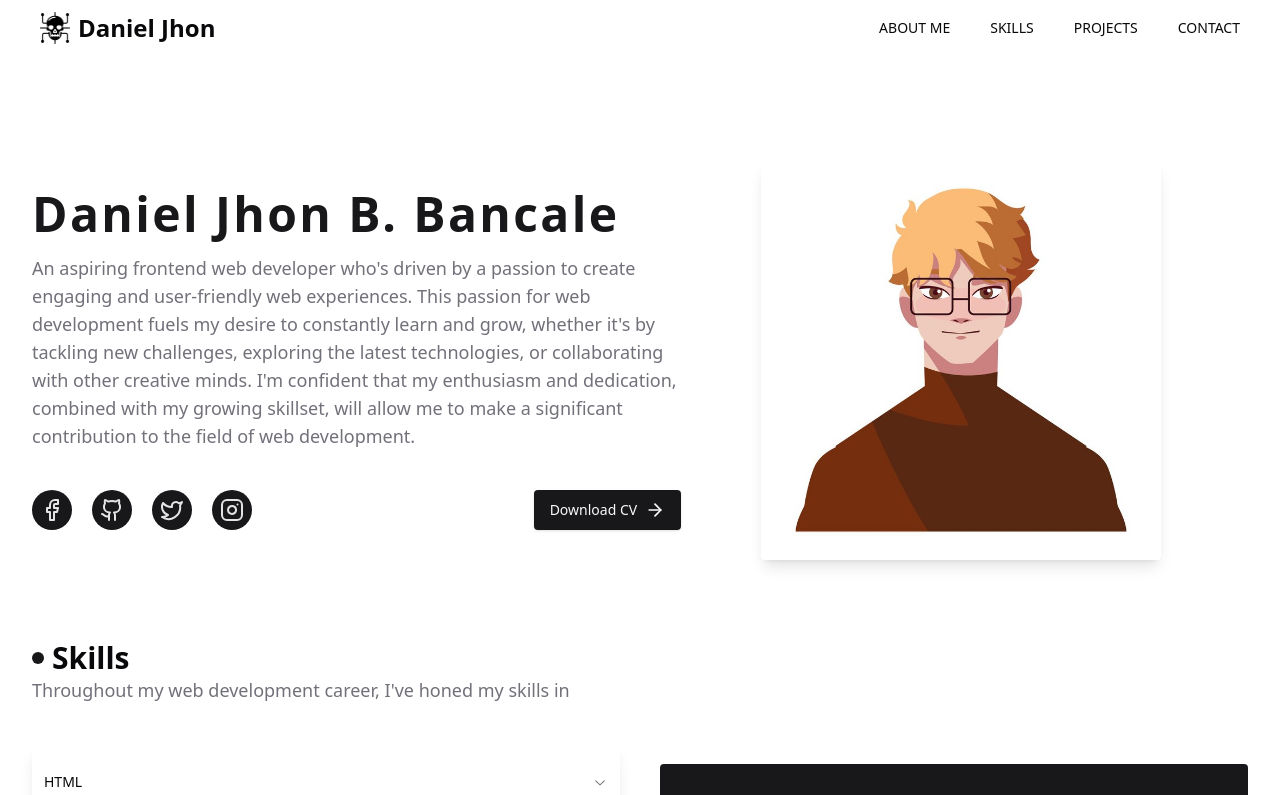
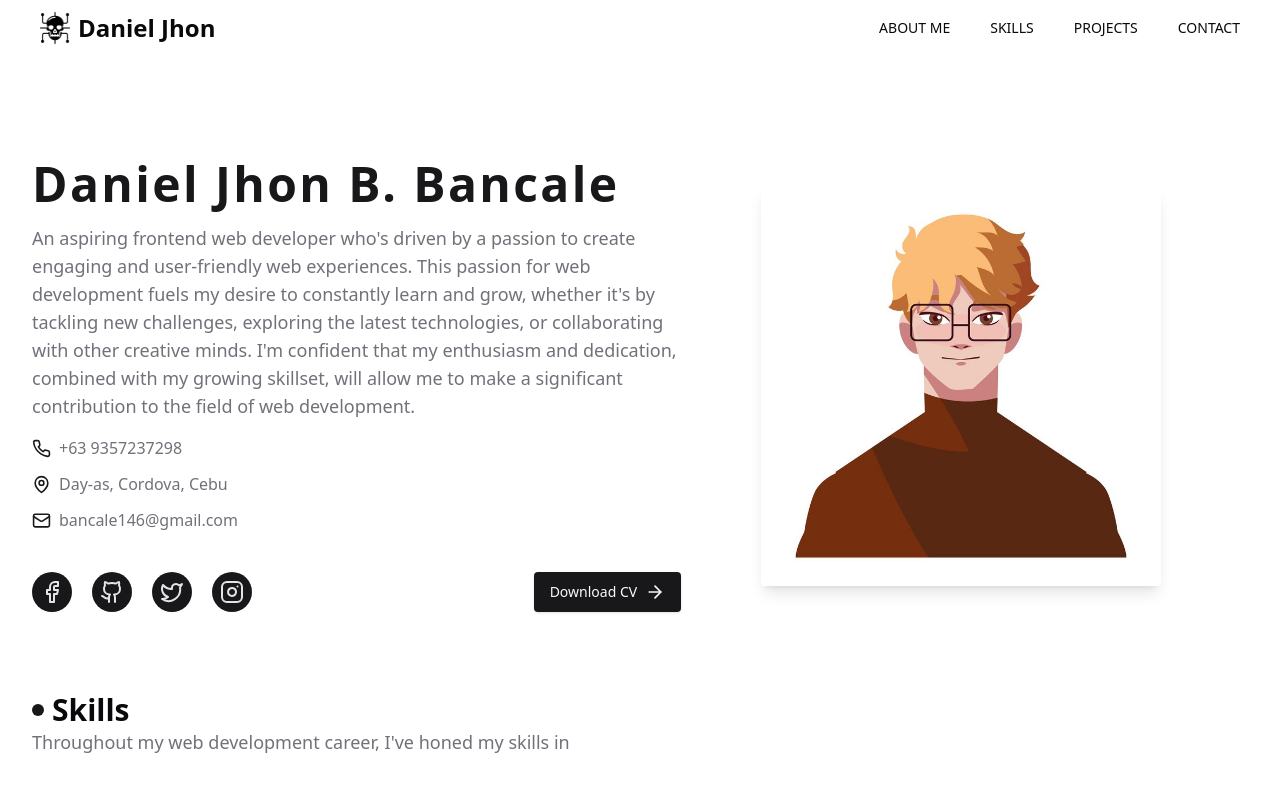
Before and after one commit to Ikal-Sama/next-portfolio, a Next.js app: page / in a window 1280 px wide. Shown: the top 795 px of the page. Built offline with nearby package versions, Linux system fonts and the light colour scheme.

Commit message:
added contact

```diff
--- a/components/Banner.js
+++ b/components/Banner.js
@@ -1,7 +1,16 @@
 "use client";
 
 import Image from "next/image";
-import { Facebook, Github, Twitter, Instagram, ArrowRight } from "lucide-react";
+import {
+  Facebook,
+  Github,
+  Twitter,
+  Instagram,
+  ArrowRight,
+  Phone,
+  MapPin,
+  Mail,
+} from "lucide-react";
 import { Button } from "./ui/button";
 import { useState } from "react";
 
@@ -26,6 +35,21 @@ const Banner = () => {
           enthusiasm and dedication, combined with my growing skillset, will
           allow me to make a significant contribution to the field of web
           development.
+        </p>
+        <p className="flex flex-col gap-3">
+          <span className="text-md text-zinc-500 flex gap-2 items-center">
+            {" "}
+            <Phone size={19} className="text-primary" />
+            +63 9357237298
+          </span>
+          <span className="text-md text-zinc-500 flex gap-2 items-center">
+            <MapPin size={19} className="text-primary" />
+            Day-as, Cordova, Cebu
+          </span>
+          <span className="text-md text-zinc-500 flex gap-2 items-center">
+            <Mail size={19} className="text-primary" />
+            bancale146@gmail.com
+          </span>
         </p>
         <div className="flex lg:flex-row flex-col justify-between items-center mt-10">
           <div className="flex space-x-5">
```
Also changed, not shown: 1 other file (tests, documents, lock files or other folders).
